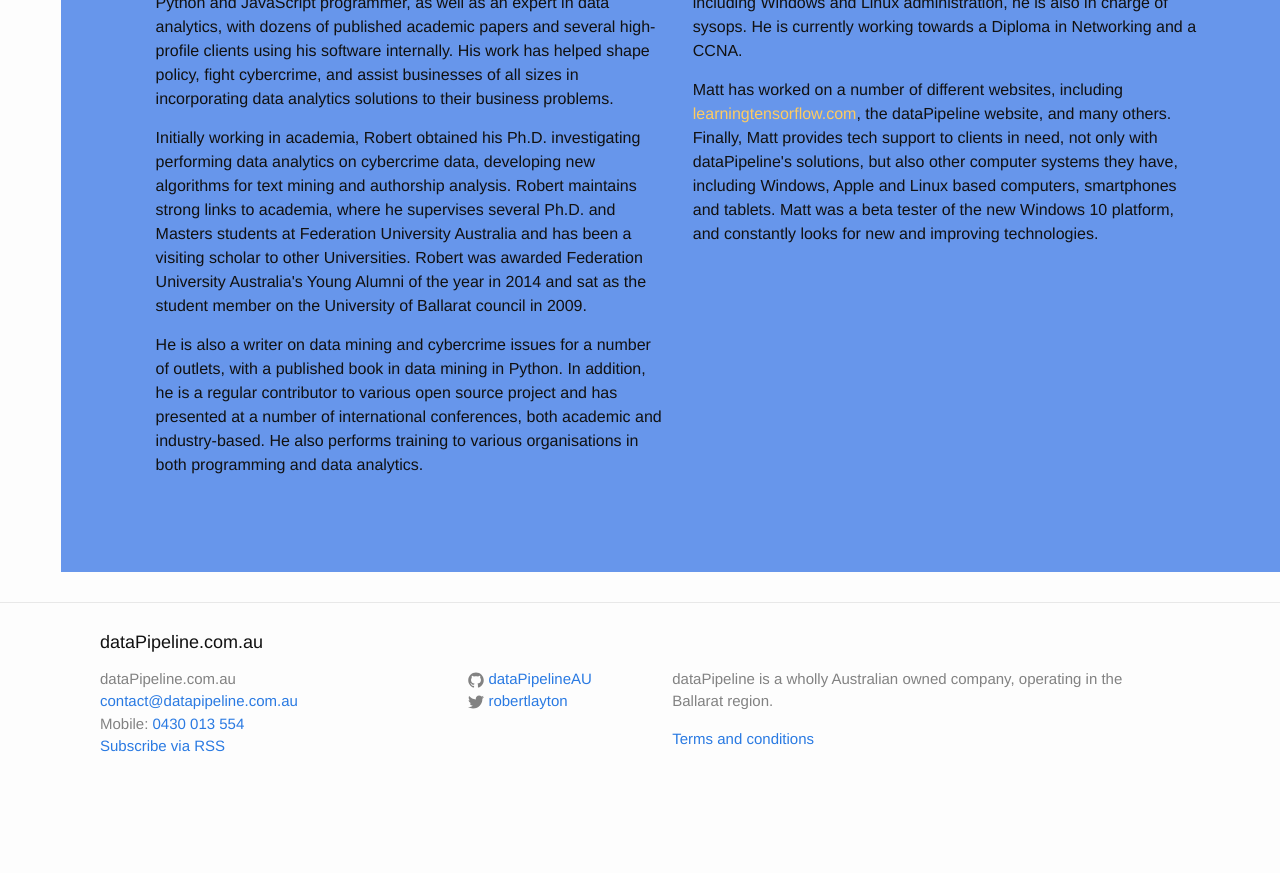
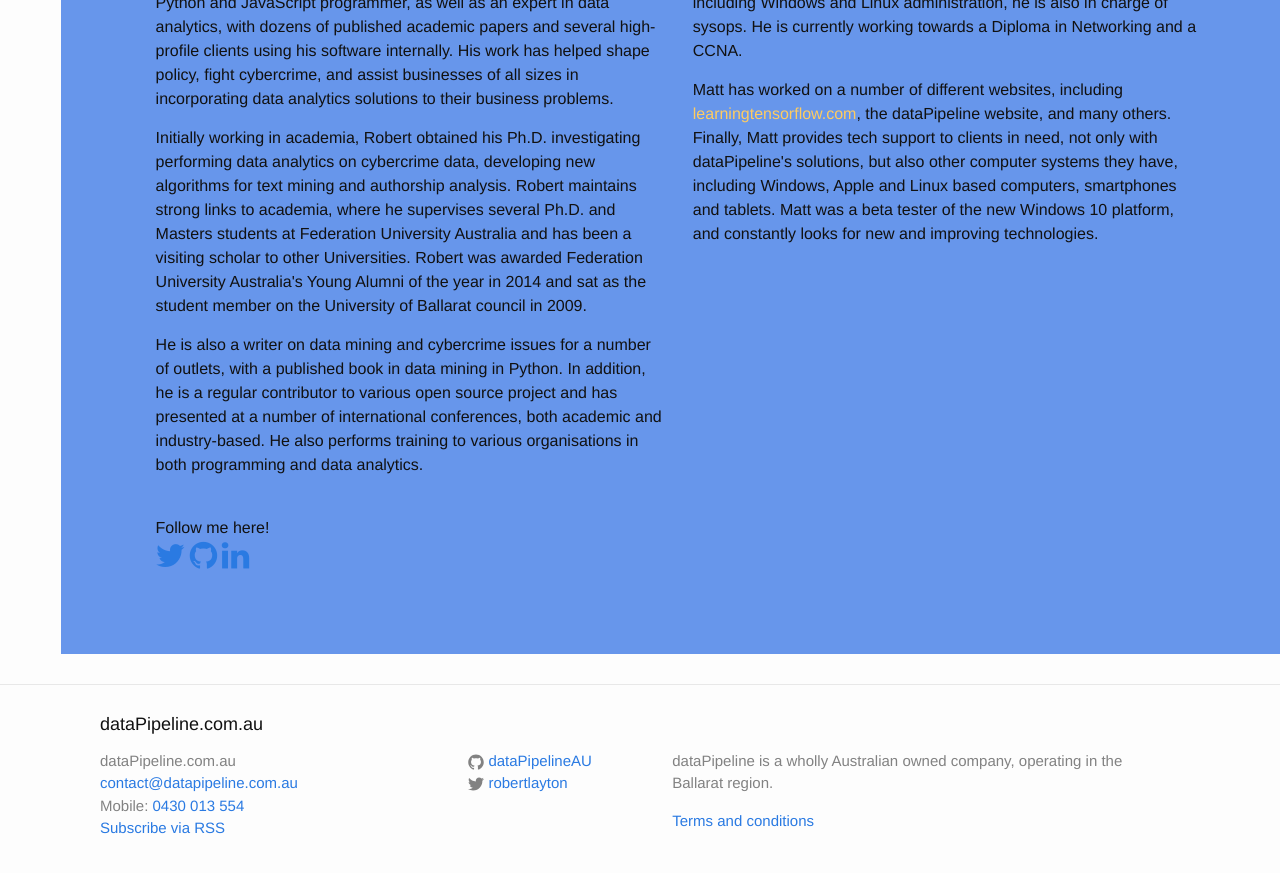
Before and after one commit to dataPipelineAU/jwebsite, a Jekyll site: the page built from 00-about.md, in a window 1280 px wide and 900 px high, scrolled down 1136 px. Shown: the top 873 px of the window. Built offline with Jekyll 4.4.1, drawn with Linux system fonts in a browser that asks for light colours; nearby versions of some CDN libraries; before the commit the page ends 1954 px from its top, so only the background shows below that.

Commit message:
Your commit message here

```diff
--- a/00-about.md
+++ b/00-about.md
@@ -43,7 +43,15 @@
 
 <p>He is also a writer on data mining and cybercrime issues for a number of outlets, with a published book in data mining in Python.
 In addition, he is a regular contributor to various open source project and has presented at a number of international conferences, both academic and industry-based.
-He also performs training to various organisations in both programming and data analytics.</p></div>
+He also performs training to various organisations in both programming and data analytics.</p><br>
+
+Follow me here!
+<br>
+<a class="fa fa-2x fa-twitter logocolour" href="https://twitter.com/robertlayton"><span class="description"></span></a>
+<a class="fa fa-2x fa-github logocolour" href="https://github.com/robertlayton"><span class="description"></span></a>
+<a class="fa fa-2x fa-linkedin logocolour" href="https://www.linkedin.com/in/drrobertlayton"><span class="description"></span></a>
+</div>
+
 
   <div class="col-sm-6 ">
     <div class="bioheader">
@@ -78,6 +86,7 @@
 Matt was a beta tester of the new Windows 10 platform, and constantly looks for new and improving technologies.</p>
 
 
+
   </div>
 
 </div>
```
Also changed, not shown: Newsletter.md (+0 -2 lines).
